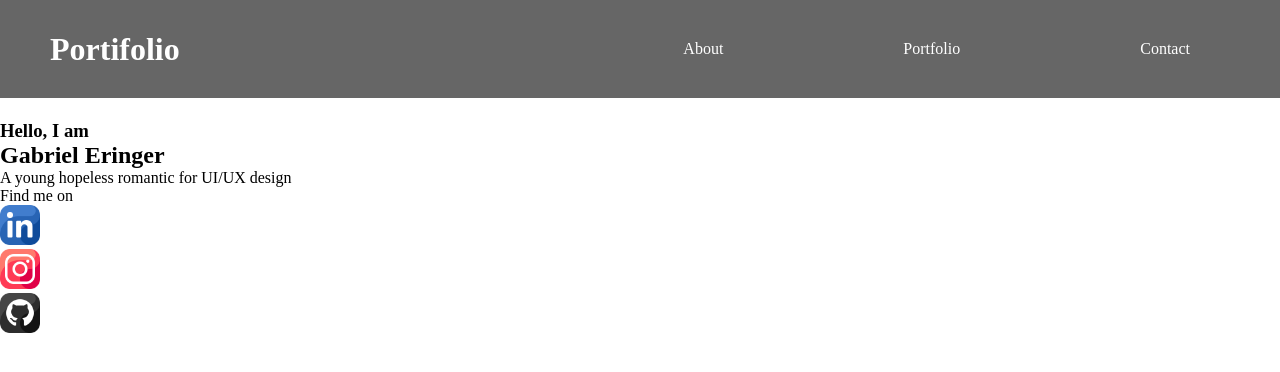
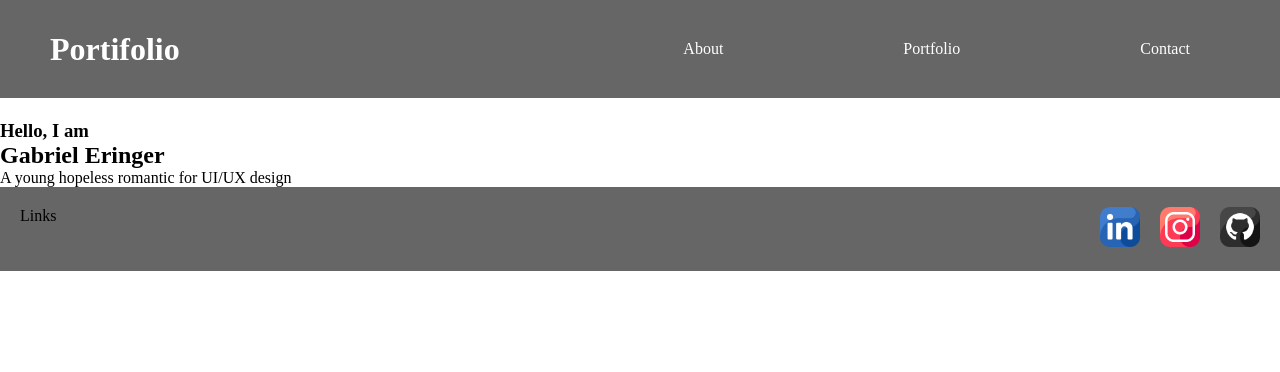
Before and after one commit to GEdO23/sass-test, a React (Vite) app: page / in a window 1280 px wide. Shown: the top 372 px of the page. Built offline with nearby package versions, Linux system fonts and the light colour scheme.

Commit message:
Prototipando o rodapé.

```diff
--- a/src/App/App.jsx
+++ b/src/App/App.jsx
@@ -1,6 +1,7 @@
 import { Outlet } from "react-router-dom";
 import "./App.css";
 import Cabecalho from "../components/Cabecalho/Cabecalho";
+import Rodape from "../components/Rodape/Rodape";
 
 export default function App() {
   return (
@@ -9,6 +10,7 @@ export default function App() {
     <main>
       <Outlet/>
     </main>
+    <Rodape/>
     </>
   );
 }
--- a/src/components/Cabecalho/Cabecalho.jsx
+++ b/src/components/Cabecalho/Cabecalho.jsx
@@ -2,7 +2,7 @@ import { Link } from "react-router-dom";
 import style from './Cabecalho.module.scss';
 
 export default function Cabecalho() {
-  return (
+    return (
     <header className={style.cabecalhoContainer}>
         <h1 className={style.cabecalhoTitulo}>Portifolio</h1>
         <ul className={style.linksList}>
@@ -17,5 +17,5 @@ export default function Cabecalho() {
             </li>
         </ul>
     </header>
-  )
+    )
 }
--- /dev/null
+++ b/src/components/Rodape/Rodape.jsx
@@ -0,0 +1,44 @@
+import style from './Rodape.module.scss';
+
+export default function Rodape() {
+    const icons = [
+        {
+            href: "https://www.linkedin.com/in/gabriel-eringer-de-oliveira-0ba641246/",
+            src: "/public/linkedin.png",
+            alt: "Linkedin",
+        },
+        {
+            href: "https://www.instagram.com/gabs.eringer_/?next=%2F",
+            src: "/public/instagram.png",
+            alt: "Instagram",
+        },
+        {
+            href: "https://github.com/GEdO23",
+            src: "/public/github.png",
+            alt: "Github",
+        },
+    ];
+    return (
+    <>
+        <nav className={style.redesContainer}>
+            <ul>
+                <p>Links</p>
+            </ul>
+            <ul className={style.iconList}>
+            {icons.map((icon) => (
+                <li className={style.iconItem} key={icon}>
+                    <a href={icon.href} className={style.iconLink}>
+                        <img
+                        className={style.icon}
+                        src={icon.src}
+                        alt={icon.alt}
+                        height={40}
+                        />
+                    </a>
+                </li>
+            ))}
+            </ul>
+        </nav>
+    </>
+    );
+}
--- /dev/null
+++ b/src/components/Rodape/Rodape.module.scss
@@ -0,0 +1,33 @@
+@mixin border($style, $width, $color, $radius) {
+    border-style: $style;
+    border-width: $width;
+    border-color: $color;
+    border-radius: $radius;
+}
+
+@mixin borderTest($color) {
+    @include border(solid, 1px, $color, 2px);
+}
+
+.redesContainer {
+    display: flex;
+    justify-content: space-between;
+    background-color: #0009;
+    padding: 20px;
+    user-select: none;
+    & ul {
+        list-style: none;
+
+    }
+    & .iconList {
+        display: flex;
+        gap: 20px;
+        & .iconItem {
+            & .iconLink {
+                & .iconItem {
+                }
+
+            }
+        }
+    }
+}
--- a/src/routes/Home/index.jsx
+++ b/src/routes/Home/index.jsx
@@ -1,47 +1,12 @@
 export default function Home() {
-  const icons = [
-    {
-      href: "https://www.linkedin.com/in/gabriel-eringer-de-oliveira-0ba641246/",
-      src: "/public/linkedin.png",
-      alt: "Linkedin",
-    },
-    {
-      href: "https://www.instagram.com/gabs.eringer_/?next=%2F",
-      src: "/public/instagram.png",
-      alt: "Instagram",
-    },
-    {
-      href: "https://github.com/GEdO23",
-      src: "/public/github.png",
-      alt: "Github",
-    },
-  ];
-
-  return (
-    <>
+    return (
+      <>
       <div className="home-container">
         <div className="titulo-container">
           <h3>Hello, I am</h3>
           <h2>Gabriel Eringer</h2>
           <p>A young hopeless romantic for UI/UX design</p>
         </div>
-        <div className="redes-container">
-          <p>Find me on</p>
-          <ul className="icons-list">
-            {icons.map((icon) => (
-              <li className="icons-item" key={icon}>
-                <a href={icon.href}>
-                  <img
-                    className="icon"
-                    src={icon.src}
-                    alt={icon.alt}
-                    height={40}
-                  />
-                </a>
-              </li>
-            ))}
-          </ul>
-        </div>
       </div>
     </>
   );
```
